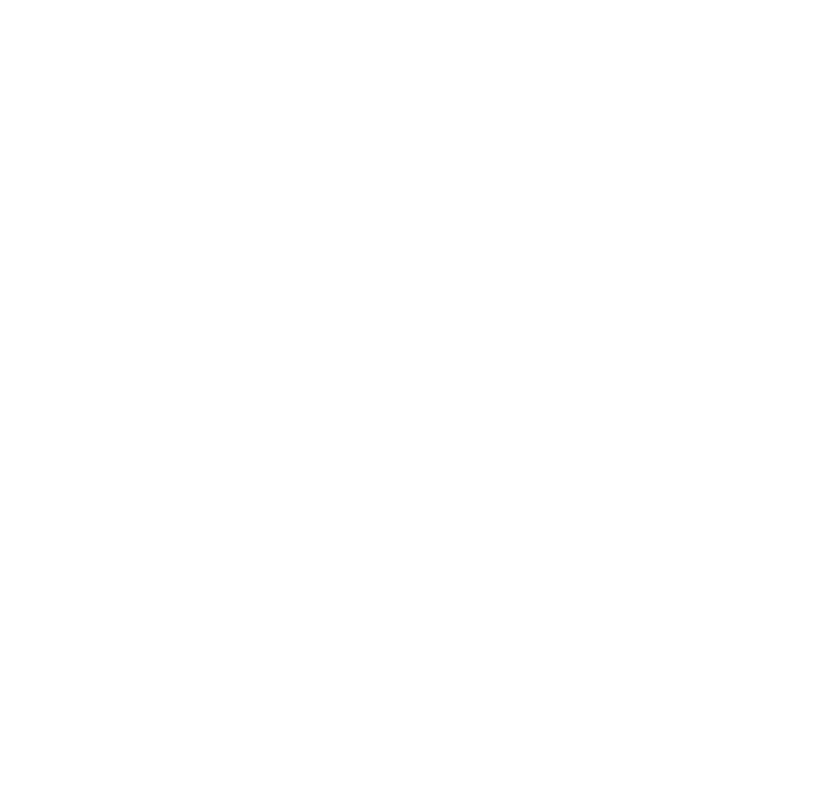
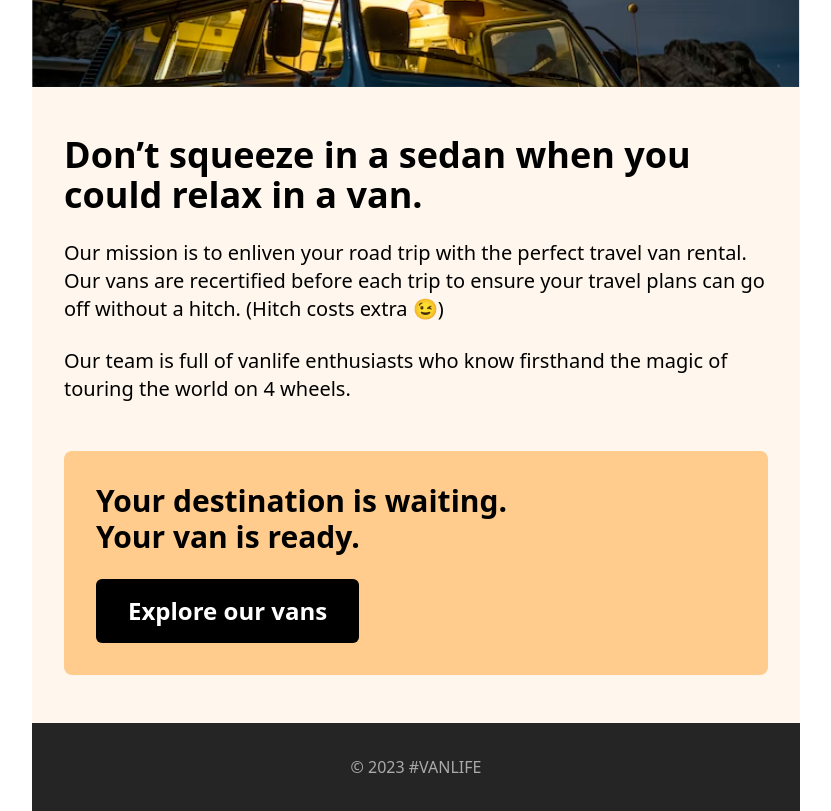
Before and after one commit to NiyonkuruEsther/react-router-project, a React (Vite) app: page /about in a window 1280 px wide. Before the commit this address had no page. Shown: the part 340-1151 px from the top of the page, without its empty margins (224-1055 px from the left). Before the commit the page ends 800 px from the top, so only its background shows below. Built offline with nearby package versions, Linux system fonts and the light colour scheme.

Commit message:
finished the design for the about us section

```diff
--- a/src/App.jsx
+++ b/src/App.jsx
@@ -1,10 +1,12 @@
 import { Routes, Route } from "react-router-dom";
 import Home from "./pages/Home";
+import About from "./pages/About";
 
 export default function App() {
   return (
     <Routes>
       <Route path="/" element={<Home />} />
+      <Route path="/about" element={<About />} />
     </Routes>
   );
 }
--- /dev/null
+++ b/src/pages/About.jsx
@@ -0,0 +1,43 @@
+import aboutImg from "../assets/img-about.svg";
+import { Link } from "react-router-dom";
+import Navbar from "../components/layout/Navbar";
+import Footer from "../components/layout/Footer";
+
+export default function About() {
+  return (
+    <div className="max-w-3xl mx-auto h-screen">
+      <Navbar />
+      <div className="w-full flex flex-col gap-12 justify-center bg-light-cream">
+        <img src={aboutImg} className="about-hero-image" />
+        <div className="px-8 flex flex-col gap-6">
+          <h1 className="text-4xl font-semibold">
+            Don’t squeeze in a sedan when you could relax in a van.
+          </h1>
+          <p className="text-xl">
+            Our mission is to enliven your road trip with the perfect travel van
+            rental. Our vans are recertified before each trip to ensure your
+            travel plans can go off without a hitch. (Hitch costs extra 😉)
+          </p>
+          <p className="text-xl">
+            Our team is full of vanlife enthusiasts who know firsthand the magic
+            of touring the world on 4 wheels.
+          </p>
+        </div>
+        <div className=" flex flex-col gap-6 bg-mid-cream rounded-lg mb-12 mx-8 p-8">
+          <h2 className="text-3xl font-bold">
+            Your destination is waiting.
+            <br />
+            Your van is ready.
+          </h2>
+          <Link
+            className="text-white bg-black py-4 px-8 text-2xl w-fit font-semibold rounded-md"
+            to="/vans"
+          >
+            Explore our vans
+          </Link>
+        </div>
+      </div>
+      <Footer />
+    </div>
+  );
+}
--- a/tailwind.config.js
+++ b/tailwind.config.js
@@ -10,6 +10,7 @@
         "blue-green": "#115E59",
         cream: "#FFEAD0",
         "light-cream": "#FFF7ED",
+        "mid-cream": "#FFCC8D",
       },
     },
   },
```
Also changed, not shown: src/assets/img-about.svg (added).
